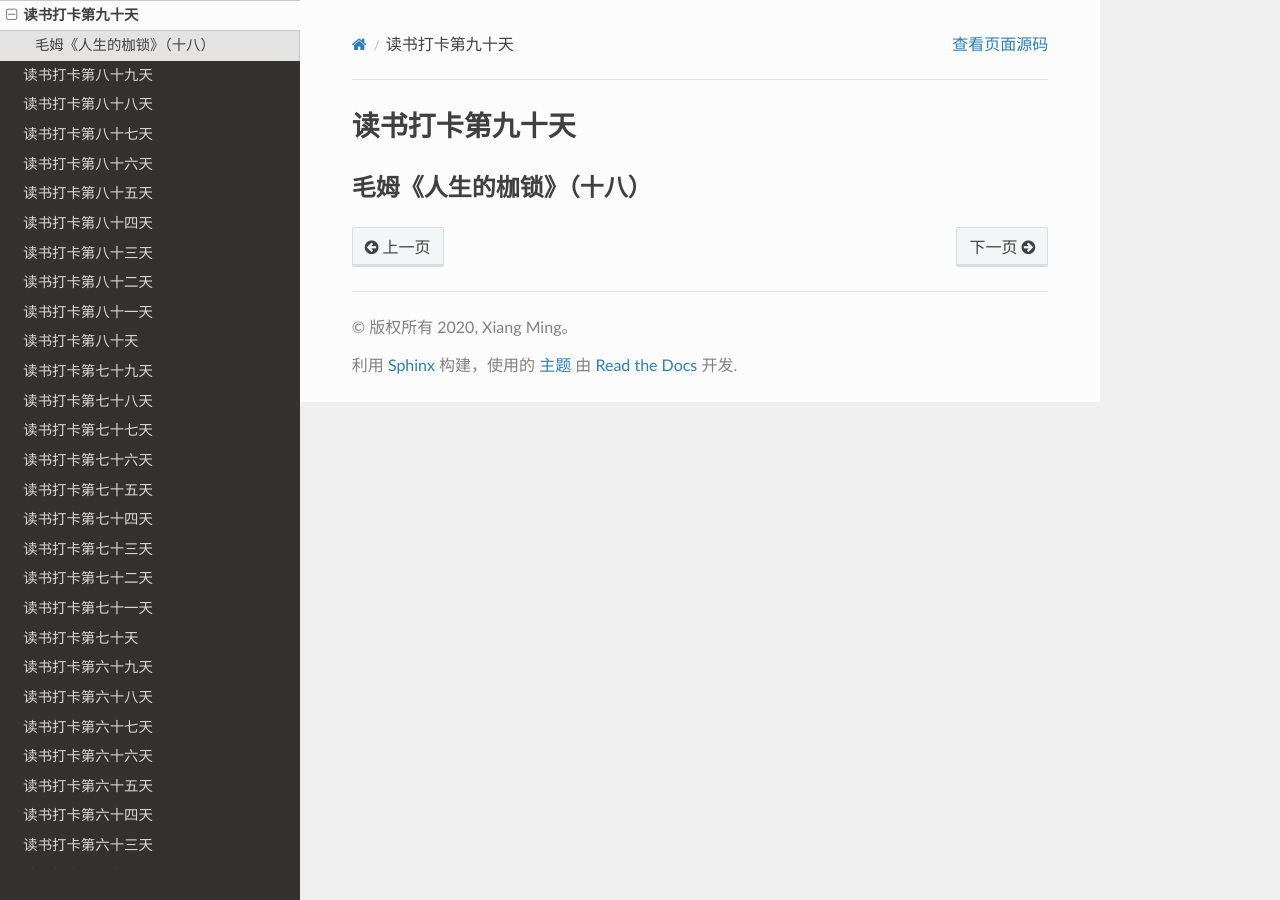
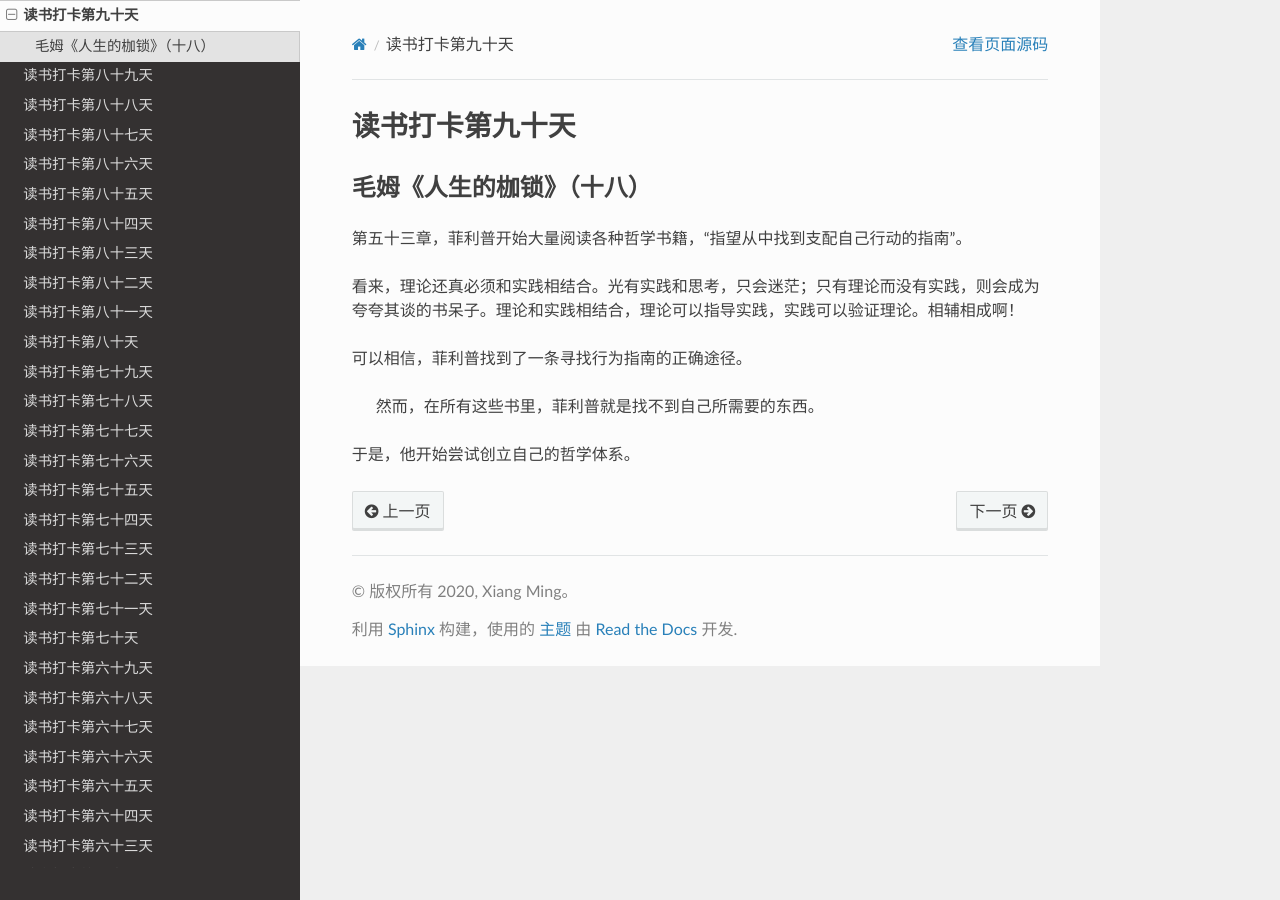
Before and after one commit to xiangming1975/reading, a Sphinx documentation site: the page built from source/2020-09-08.md, in a window 1280 px wide. Built offline with Sphinx 7.4.7 and the Read the Docs theme 2.0.0, drawn with Linux system fonts in a browser that asks for light colours.

```diff
--- a/source/2020-09-08.md
+++ b/source/2020-09-08.md
@@ -1,3 +1,13 @@
 # 读书打卡第九十天
 
 ## 毛姆《人生的枷锁》（十八）
+
+第五十三章，菲利普开始大量阅读各种哲学书籍，“指望从中找到支配自己行动的指南”。
+
+看来，理论还真必须和实践相结合。光有实践和思考，只会迷茫；只有理论而没有实践，则会成为夸夸其谈的书呆子。理论和实践相结合，理论可以指导实践，实践可以验证理论。相辅相成啊！
+
+可以相信，菲利普找到了一条寻找行为指南的正确途径。
+
+> 然而，在所有这些书里，菲利普就是找不到自己所需要的东西。
+
+于是，他开始尝试创立自己的哲学体系。
```
Also changed, not shown: source/2020-09-09.md (added, +5 -0 lines).
